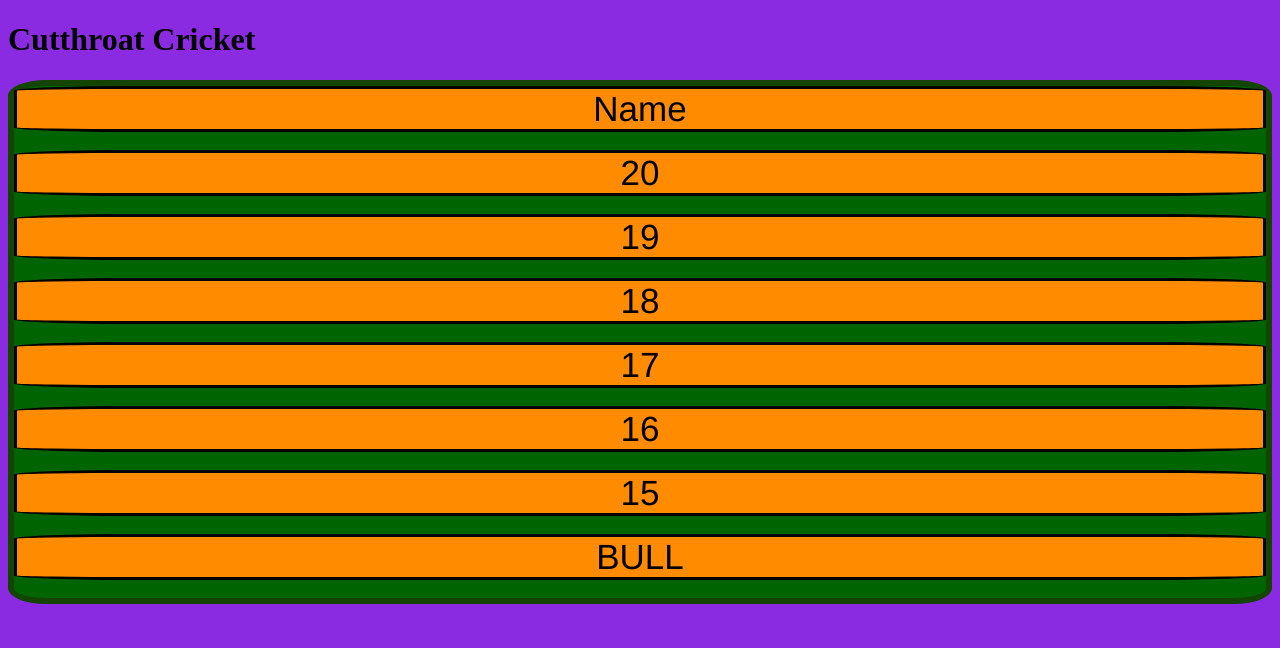
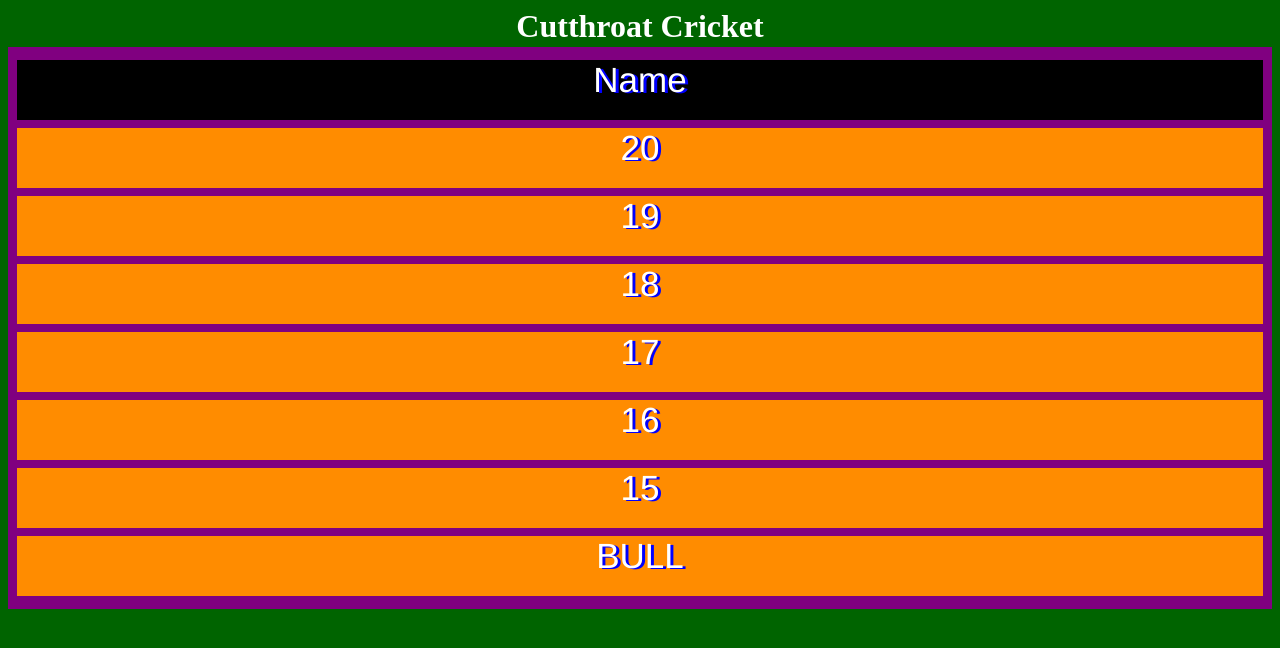
Before and after one commit to joshuar84/cutthroat_cricket, a plain HTML site: page index.html in a window 1280 px wide. Drawn offline with Linux system fonts and the light colour scheme.

Commit message:
messing with css

```diff
--- a/index.html
+++ b/index.html
@@ -7,17 +7,17 @@
 </head>
 
 <body>
-    <h1>Cutthroat Cricket</h1>
-    <div id="game_container">
-        <div id="player_column">
-            <div id="name" class="button">Name</div><br>
-            <div id="20" class="button">20</div><br>
-            <div id="19" class="button">19</div><br>
-            <div id="18" class="button">18</div><br>
-            <div id="17" class="button">17</div><br>
-            <div id="16" class="button">16</div><br>
-            <div id="15" class="button">15</div><br>
-            <div id="bull" class="button">BULL</div><br>
+    <h1 class="flex_item">Cutthroat Cricket</h1>
+    <div id="game_container" class="flex_item">
+        <div class="flex_item name column">
+            <div id="name" class="button flex_item">Name</div>
+            <div id="20" class="button flex_item">20</div>
+            <div id="19" class="button flex_item">19</div>
+            <div id="18" class="button flex_item">18</div>
+            <div id="17" class="button flex_item">17</div>
+            <div id="16" class="button flex_item">16</div>
+            <div id="15" class="button flex_item">15</div>
+            <div id="bull" class="button flex_item">BULL</div>
         </div>
     </div>
     <script type="text/javascript" src="./script.js"></script>
--- a/style.css
+++ b/style.css
@@ -1,26 +1,41 @@
 body {
-    background-color: blueviolet;
+    background-color: darkgreen;
+    justify-content: center;
 }
 #game_container {
-    background-color: darkgreen;
-    height: fit-content;
+    background-color: purple;
     margin: auto;
-    border: 6px rgb(19, 68, 0) solid;
-    border-radius: 3%;
-
+    border: 6px purple solid;
+    width: auto;
+    display: flex;
+    flex-direction: row;
+    flex-wrap: nowrap;
+    height: auto;
 }
 .button {
     background-color: darkorange;
-    height: max-content;
     text-align: center;
-    border: 3px black solid;
-    border-radius: 10%;
-    margin: auto;
+    border: 3px purple solid;
     font-family: 'Franklin Gothic Medium', 'Arial Narrow', Arial, sans-serif;
     font-size: 35px;
+    height: 60px;
+    text-shadow: 3px 1px blue;
 }
-#player_column {
-
-    height: fit-content;
-    margin: 0 auto;
+.flex_item {
+    margin: 2px auto;
+    color: white;
+    font-size: auto;
+    flex-grow: 1;
 }
+h1 {
+    text-align: center;
+}
+#name {
+    background-color: black;
+    color: white;
+}
+.column {
+    flex-direction: column;
+    height: auto;
+    flex-wrap: nowrap;
+}
```
